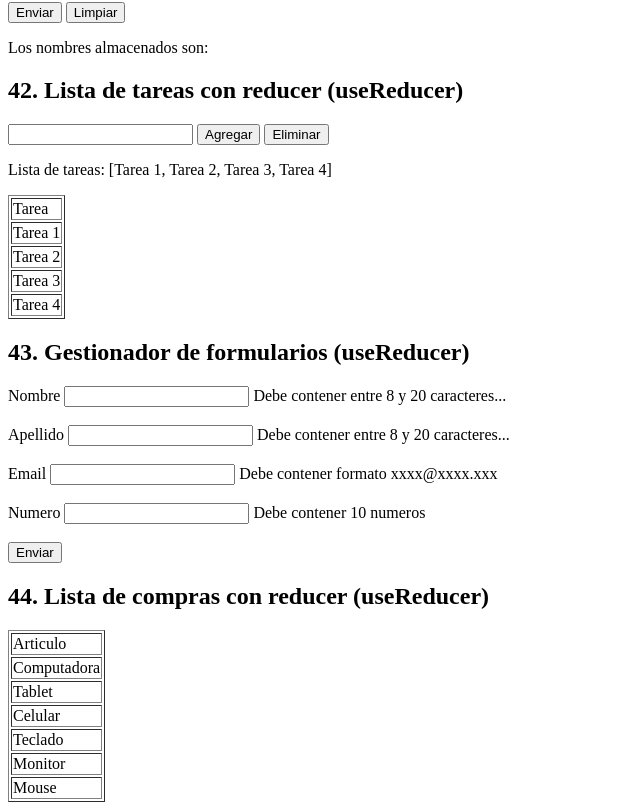
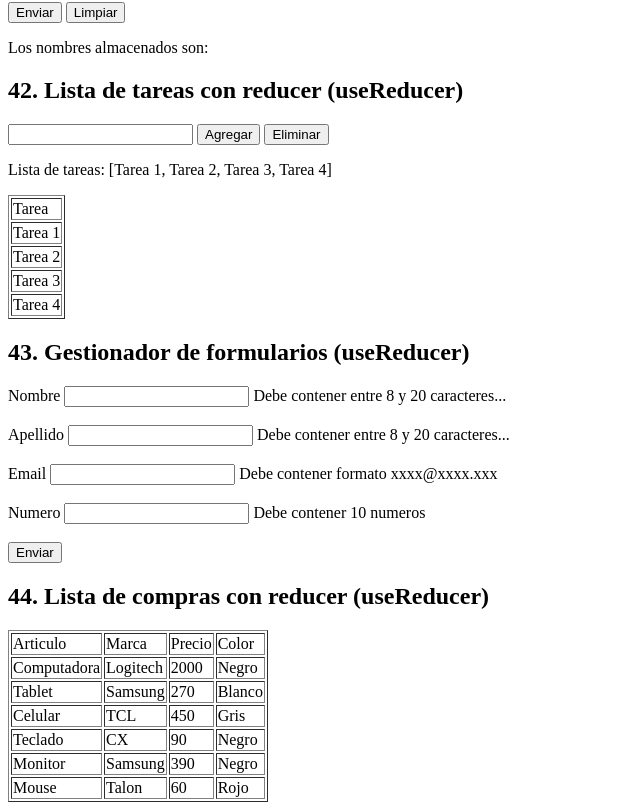
Before and after one commit to matiasmoscone1/practica-ejercicios-logica-programacion-react, a React (Vite) app: page / in a window 1280 px wide. Shown: the part 7120-7930 px from the top of the page, without its empty margins (0-640 px from the left). Built offline with nearby package versions, Linux system fonts and the light colour scheme.

Commit message:
Maquetando ejercicio 44

```diff
--- a/src/ejercicios/ListaComprasReducer.jsx
+++ b/src/ejercicios/ListaComprasReducer.jsx
@@ -17,26 +17,48 @@ const ListaComprasReducer = () => {
             <thead>
                 <tr>
                     <td>Articulo</td>
+                    <td>Marca</td>
+                    <td>Precio</td>
+                    <td>Color</td>
                 </tr>
+
             </thead>
             <tbody>
                 <tr>
                     <td>Computadora</td>
+                    <td>Logitech</td>
+                    <td>2000</td>
+                    <td>Negro</td>
                 </tr>
                 <tr>
                     <td>Tablet</td>
+                    <td>Samsung</td>
+                    <td>270</td>
+                    <td>Blanco</td>
                 </tr>
                 <tr>
                     <td>Celular</td>
+                    <td>TCL</td>
+                    <td>450</td>
+                    <td>Gris</td>
                 </tr>
                 <tr>
                     <td>Teclado</td>
+                    <td>CX</td>
+                    <td>90</td>
+                    <td>Negro</td>
                 </tr>
                 <tr>
                     <td>Monitor</td>
+                    <td>Samsung</td>
+                    <td>390</td>
+                    <td>Negro</td>
                 </tr>
                 <tr>
                     <td>Mouse</td>
+                    <td>Talon</td>
+                    <td>60</td>
+                    <td>Rojo</td>
                 </tr>
 
             </tbody>
```
